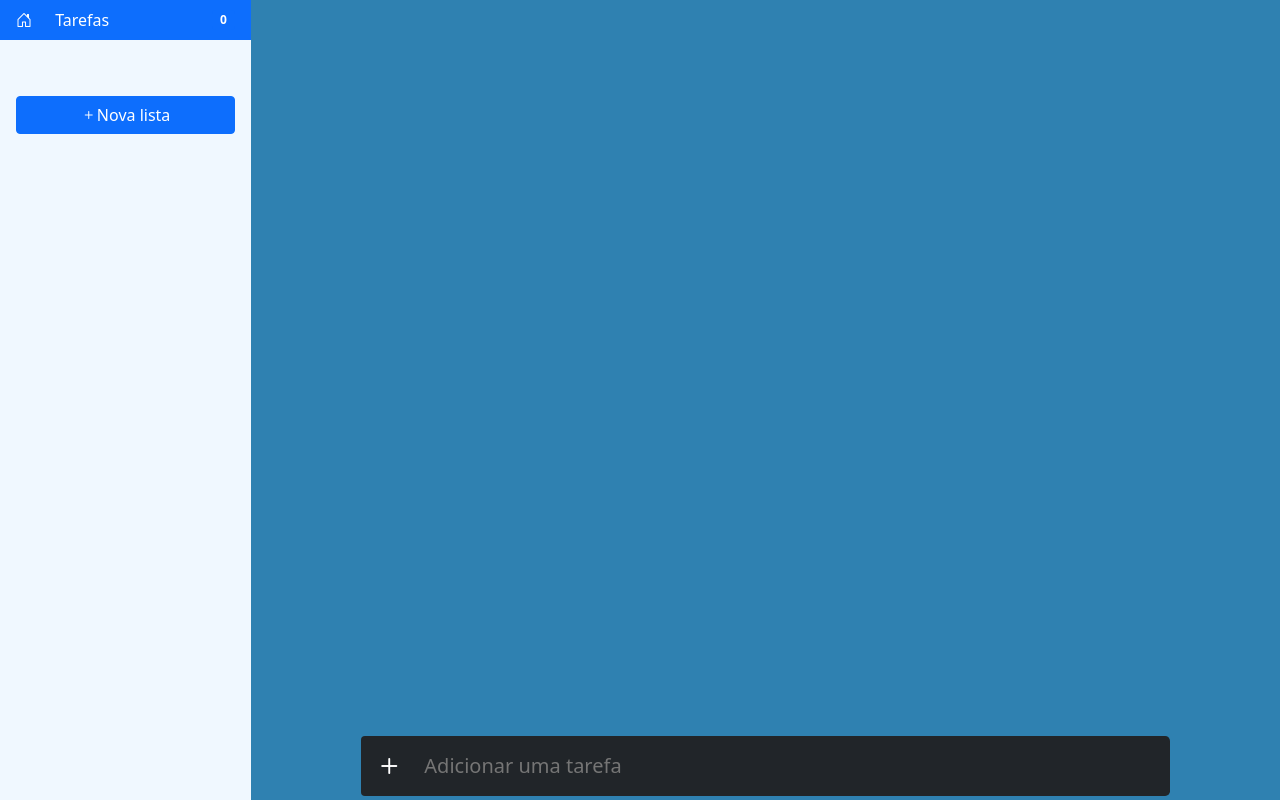
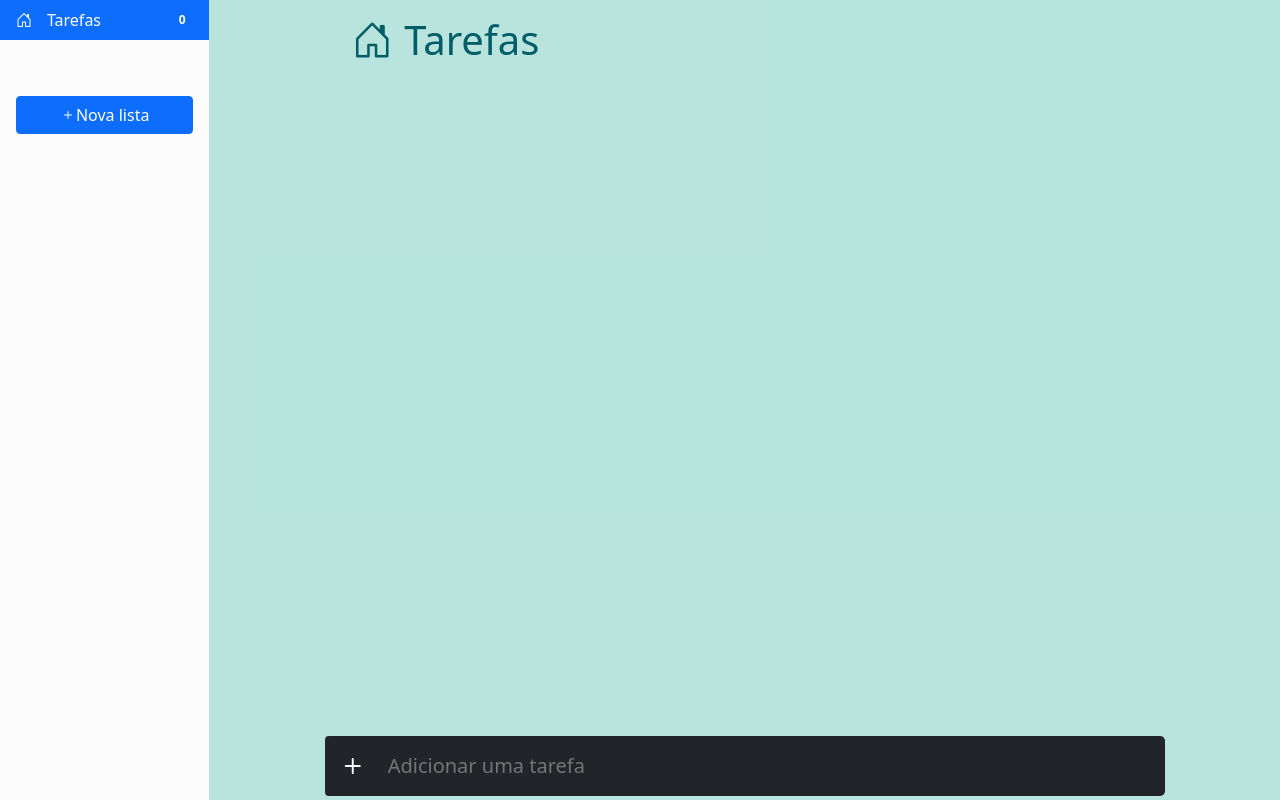
Before and after one commit to isisbinder/taskapp, a Vue app: page / in a window 1280 px wide. Built offline with nearby package versions, Linux system fonts and the light colour scheme.

Commit message:
Inclusão do nome da lista na visualização

```diff
--- a/public/index.html
+++ b/public/index.html
@@ -11,11 +11,6 @@
     <script src="https://cdn.jsdelivr.net/npm/bootstrap@5.0.0-beta3/dist/js/bootstrap.bundle.min.js"
       integrity="sha384-JEW9xMcG8R+pH31jmWH6WWP0WintQrMb4s7ZOdauHnUtxwoG2vI5DkLtS3qm9Ekf" crossorigin="anonymous"></script>
     <title><%= htmlWebpackPlugin.options.title %></title>
-    <style>
-      body {
-        background-color:rgb(47, 129, 177);
-      }
-    </style>
   </head>
   <body>
     <noscript>
--- a/src/components/layout/AppMainLayout.vue
+++ b/src/components/layout/AppMainLayout.vue
@@ -58,11 +58,13 @@ export default {
 	height: 100vh;
 }
 .left-side {
-	background-color: #f0f8ff;
+	flex: 0.8;
+	background-color: #fdfcfc;
 }
 
 .right-side {
 	flex: 4;
+	background-color: rgba(162,220,211,0.76)
 }
 .tasklist-container {
 	height: 87vh;
--- a/src/components/layout/listview/ListView.vue
+++ b/src/components/layout/listview/ListView.vue
@@ -1,9 +1,10 @@
 <template>
 	<div class="tasklist-container col-lg-9 col-md-9">
+		<h1 class="mb-4"><span class="bi" :class="getTaskListIcon"></span>{{ getTaskListName }}</h1>
 		<open-tasks-list :tasks="getTasksByDoneStatus(false)"></open-tasks-list>
 		<done-tasks-list :tasks="getTasksByDoneStatus(true)"></done-tasks-list>
 	</div>
-	<task-input class="mt-4" style="place-content: center"></task-input>
+	<task-input class="mt-4 justify-content-center"></task-input>
 </template>
 
 <script>
@@ -18,8 +19,17 @@ export default {
 		TaskInput,
 	},
 	inject: ["selectedList"],
+	computed: {
+		getTaskListName() {
+			return this.selectedList.taskListName;
+		},
+		getTaskListIcon() {
+			return this.selectedList.icon;
+		}
+	},
 	methods: {
 		getTasksByDoneStatus(doneStatus) {
+			console.log(this.selectedList);
 			return this.selectedList.tasks.filter((o) => o.isDone === doneStatus);
 		},
 	},
@@ -32,4 +42,10 @@ export default {
 	margin: auto;
 	overflow-y: auto;
 }
+h1 {
+	color: #005d67;
+}
+h1 > span.bi {
+	margin-right: 0.3em
+}
 </style>
--- a/src/components/main-sidebar-components/Menu.vue
+++ b/src/components/main-sidebar-components/Menu.vue
@@ -64,10 +64,4 @@ export default {
 	padding-left: 1.2em;
 	border-left: 4px solid transparent;
 }
-.lists-menu > li.list--selected {
-	background-color: rgba(55,228,185,0.2);
-	color: #00867c;
-	font-weight: bold;
-	border-left: 4px solid #00867c;
-}
 </style>
```
